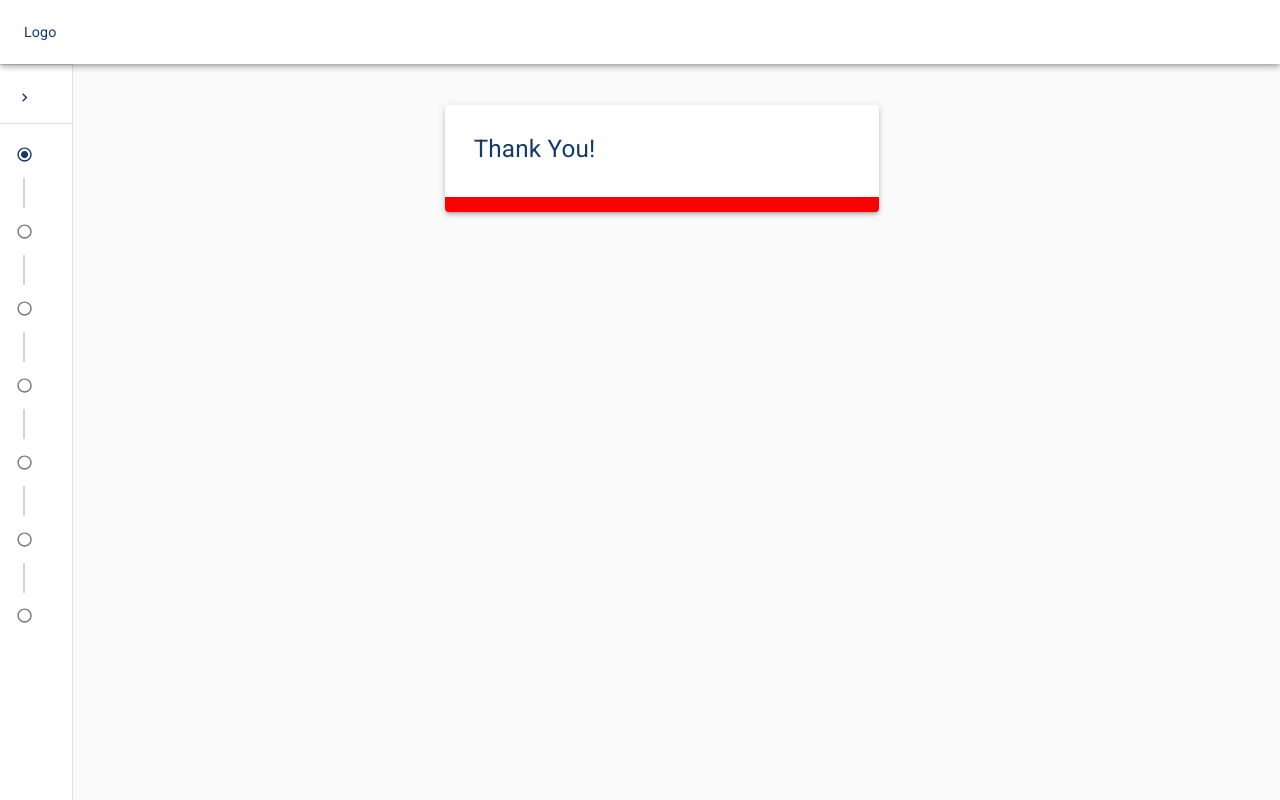
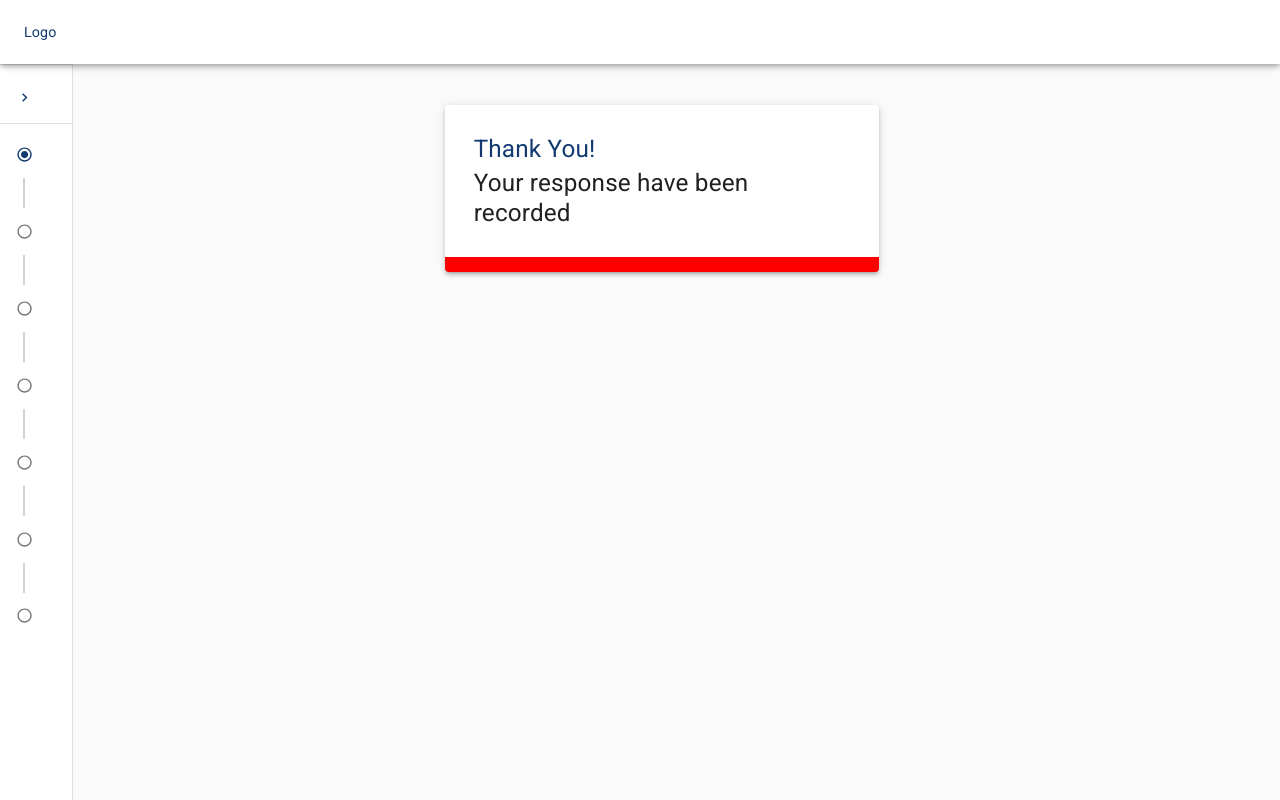
Before and after one commit to vamos-vaiban/xoriant-ekyc-poc, a React (Create React App) app in the folder frontend/: page /home/aadharValidation in a window 1280 px wide. Built offline with nearby package versions, Linux system fonts and the light colour scheme.

Commit message:
small changes

```diff
--- a/frontend/src/api/addressDetails/index.js
+++ b/frontend/src/api/addressDetails/index.js
@@ -1,5 +1,5 @@
 import axios from "axios"
-const host = 'http://localhost:8000/'
+const host = 'http://localhost:7575/'
 
 const DoSaveAddressDetailsAPI = userData =>{
     return axios.post(host+"Address",userData);
--- a/frontend/src/views/AadharValidation/index.js
+++ b/frontend/src/views/AadharValidation/index.js
@@ -12,6 +12,7 @@ export default function AadharValidation() {
         <Paper elevation={3} className={classes.paper}>
           <form>
             <Typography variant={"h4"} className={classes.title}> Thank You!</Typography>
+            <Typography variant={"h4"} > Your response have been recorded</Typography>
           </form>
         </Paper>
       </Grid>
```
